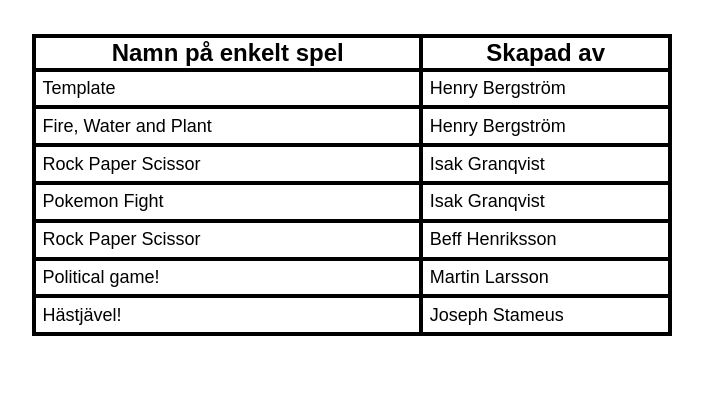
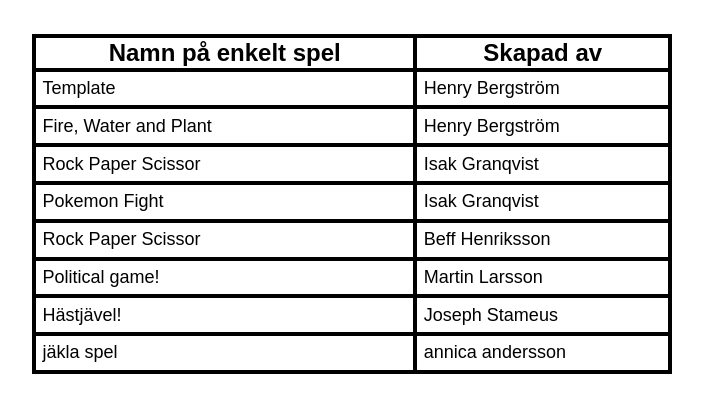
Before and after one commit to Glimakra-Webbutvecklare-2020/enkelt-spel, a website: page index.html in a window 1280 px wide. Shown: the part 112-524 px from the top of the page, without its empty margins (288-991 px from the left). Drawn offline with Linux system fonts and the light colour scheme.

Commit message:
la till länk i index

```diff
--- a/index.html
+++ b/index.html
@@ -47,6 +47,11 @@
                     <td><a href="./solutions/joseph/horsegame.html">Hästjävel!</a></td>
                     <td><a href="https://github.com/JStameus">Joseph Stameus</a></td>
                 </tr>
+
+                <tr>
+                    <td><a href="./solutions/annica/index.html">jäkla spel</a></td>
+                    <td><a href="https://github.com/Annica83">annica andersson</a></td>
+                </tr>
             </tbody>
         </table>
     </main>
```
